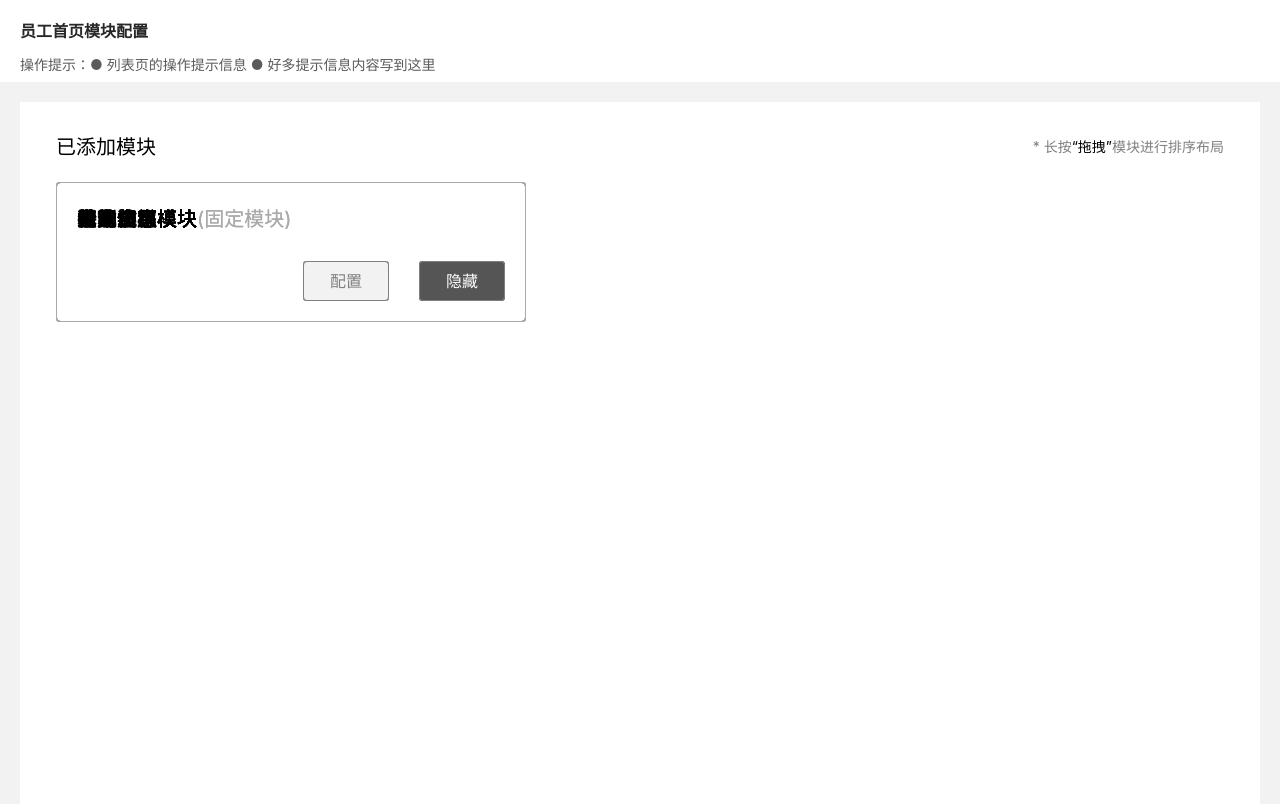
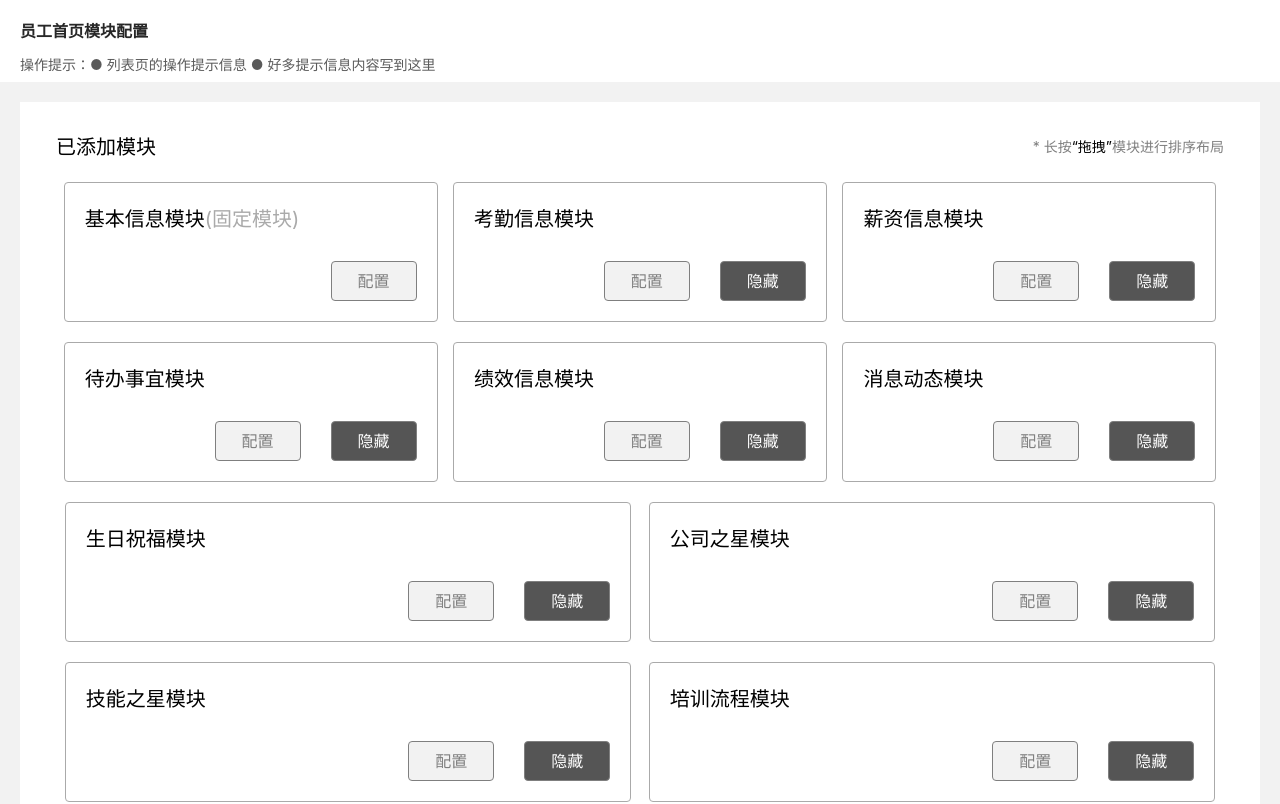
Before and after one commit to 294007813/zhisiyun-frontend, a Vue app: page /#/home-config in a window 1280 px wide. Shown: the top 804 px of the page. Built offline with nearby package versions, Linux system fonts and the light colour scheme.

Commit message:
静态页面-配置

```diff
--- a/src/components/HomeConfigPc.vue
+++ b/src/components/HomeConfigPc.vue
@@ -1,42 +1,46 @@
 <template>
 <div class="pc-config">
     <div class="head">已添加模块 <span>* 长按<b>“拖拽”</b>模块进行排序布局</span></div>
-    <div class="drag-body">
-        <div class="row"></div>
-        <div class="row"></div>
-        <div class="row"></div>
-        <div class="row"></div>
-        <div class="row"></div>
-        <div class="drag-block">
-            <p class="title">基本信息模块<b>(固定模块)</b></p>
-            <div class="button">
-                <a class="conf">配置</a>
-                <a class="hide">隐藏</a>
-            </div>
-        </div>
+    <div class="drag-body" ref="dragbody">
+        <div class="row" v-for="ind in showlinenum" :key="ind"></div>
+<!--        <div class="drag-block">-->
+<!--            <p class="title">基本信息模块<b>(固定模块)</b></p>-->
+<!--            <div class="button">-->
+<!--                <a class="conf">配置</a>-->
+<!--                <a class="hide">隐藏</a>-->
+<!--            </div>-->
+<!--        </div>-->
 
-        <template v-for="(item, key) in list">
-            <div v-if="item.show" :class="['drag-block',[item.size]]" :key="key">
+        <div v-for="(item, key) in list"  :key="key" :class="['drag-block',[item.size]]"
+             v-if="item.show && bemounted"
+             :style="{top: item.row* 160 +'px', left: blockWidth*blockstyle[item.size].full* item.col + 'px',
+            width: blockWidth* blockstyle[item.size].full+ 'px'}">
+            <div class="content">
                 <p class="title">{{item.title}}<b v-if="item.suntitle">{{item.suntitle}}</b></p>
                 <div class="button">
                     <a class="conf">配置</a>
                     <a class="hide" v-if="!item.need">隐藏</a>
                 </div>
             </div>
-        </template>
+        </div>
 
     </div>
     <div class="head">未添加模块</div>
     <div class="disable-body">
-        <template v-for="(item, key) in list">
-            <div v-if="!item.show && !item.need" :class="['drag-block',[item.size]]" :key="key">
-                <p class="title">{{item.title}}<b v-if="item.suntitle">{{item.suntitle}}</b></p>
-                <div class="button">
-<!--                    <a class="conf">配置</a>-->
-                    <a class="hide">显示</a>
-                </div>
-            </div>
-        </template>
+        <div class="row" v-for="(val, ind) in hidelinenum" :key="ind">
+
+<!--        <template v-for="(item, key) in list">-->
+<!--            <div v-if="!item.show && !item.need && bemounted" :class="['drag-block',[item.size]]" :key="key"-->
+<!--                 :style="{top: item.row* 160 +'px', left: blockWidth*blockstyle[item.size]* item.col + 'px',-->
+<!--                 width: blockstyle[item.size].width}">-->
+<!--                <p class="title">{{item.title}}<b v-if="item.suntitle">{{item.suntitle}}</b></p>-->
+<!--                <div class="button">-->
+<!--&lt;!&ndash;                    <a class="conf">配置</a>&ndash;&gt;-->
+<!--                    <a class="hide">显示</a>-->
+<!--                </div>-->
+<!--            </div>-->
+<!--        </template>-->
+        </div>
     </div>
 </div>
 </template>
@@ -119,11 +123,103 @@ export default {
                     title: "常用应用模块",
                     row: 6, col: 0, size: "long", show: false
                 },
-            }
+            },
+            blockstyle: {
+                small:{
+                    full: 1/3,
+                    width: '33%',
+                },
+                half: {
+                    full: 1/2,
+                    width: '50%',
+                },
+                long: {
+                    full: 1,
+                    width: '100%',
+                },
+            },
+            bemounted: false
         }
     },
     computed:{
+        showlinenum(){
+            let num=0
+            for(let key in this.list){
+                var item= this.list[key]
+                if(item.show && item.row> num){
+                    num= item.row
+                }
+            }
+            return num+1
+        },
+        hidelinenum(){
+            let num=0
+            for(let key in this.list){
+                var item= this.list[key]
+                if(!item.show && item.row> num){
+                    num= item.row
+                }
+            }
+            return num+1
+        },
+        blockWidth(){
+            return this.$refs.dragbody.offsetWidth
 
+        }
+    },
+    mounted(){
+        this.bemounted= true
+        console.log(this.blockWidth)
+    },
+    directives:{
+        drag:{
+            inserted(el, binding) {
+                // console.log("order", el.attributes.order.value)
+                // console.log("el", el)
+                // console.log("el.offset", el.offsetTop, el.offsetLeft)
+                // let top= el.pageX + 'px'
+                // let left= el.pageY+ 'px'
+                // el.style.top= top
+                // el.style.left= left
+                el.parentNode.style.width= el.parentNode.offsetWidth+ 'px'
+                el.parentNode.style.height= el.parentNode.offsetHeight+ 'px'
+                // console.log("el.parentNode", el.parentNode)
+                el.onmousedown = function(e) {
+                    var disx = e.pageX - el.offsetLeft;
+                    var disy = e.pageY - el.offsetTop;
+                    el.parentNode.classList.add("move")
+
+                    var list= binding.value.blocks
+                    // console.log("binding", binding)
+
+                    document.onmousemove = function (e) {
+                        el.style.left = e.pageX - disx + 'px';
+                        el.style.top = e.pageY - disy + 'px';
+                        console.log("e", e)
+                        var obj= el.getClientRects()[0];
+                        var top= obj.top
+                        var left= obj.left
+                        for(let i in list){
+                            if(top> list[i].top && top< list[i].top+list[i].height && left >list[i].left && left< list[i].left+ list[i].width+ 20){
+                                var item= list[parseInt(el.attributes.order.value)]
+                                list.splice(parseInt(el.attributes.order.value), 1)
+                                list.splice(i+1,0, item )
+                                break
+                            }
+                        }
+                    }
+                    document.onmouseup = function (e) {
+                        el.style.top = 0
+                        el.style.left = 0
+                        document.onmouseup = document.onmousemove = null
+
+                        el.parentNode.classList.remove("move")
+                        console.log("list",list)
+                    }
+                    e.preventDefault();
+                }
+            }
+        }
     }
 
 }
@@ -148,7 +244,7 @@ export default {
             }
         }
     }
-    .drag-body{
+    .drag-body, .disable-body{
         margin-top: 20px;
         min-width: 800px;
         width: 100%;
@@ -156,16 +252,32 @@ export default {
         .row{
             height: 160px;
         }
+        .small .content{
+            width: 96%;
+        }
+        .half .content{
+            width: 97%;
+        }
+        .long .content{
+            width: 99%;
+        }
         .drag-block{
-            padding: 20px;
-            width: 470px;
+            /*width: 470px;*/
             height: 140px;
             display: inline-block;
-            border: 1px solid #aaaaaa;
-            border-radius: 4px;
             position: absolute;
             top: 0;
             left: 0;
+            text-align: center;
+            .content{
+                text-align: left;
+                padding: 20px;
+                display: inline-block;
+                border: 1px solid #aaaaaa;
+                border-radius: 4px;
+                height: 100%;
+                position: relative;
+            }
             .title{
                 font-size: 20px;
                 b{
```
